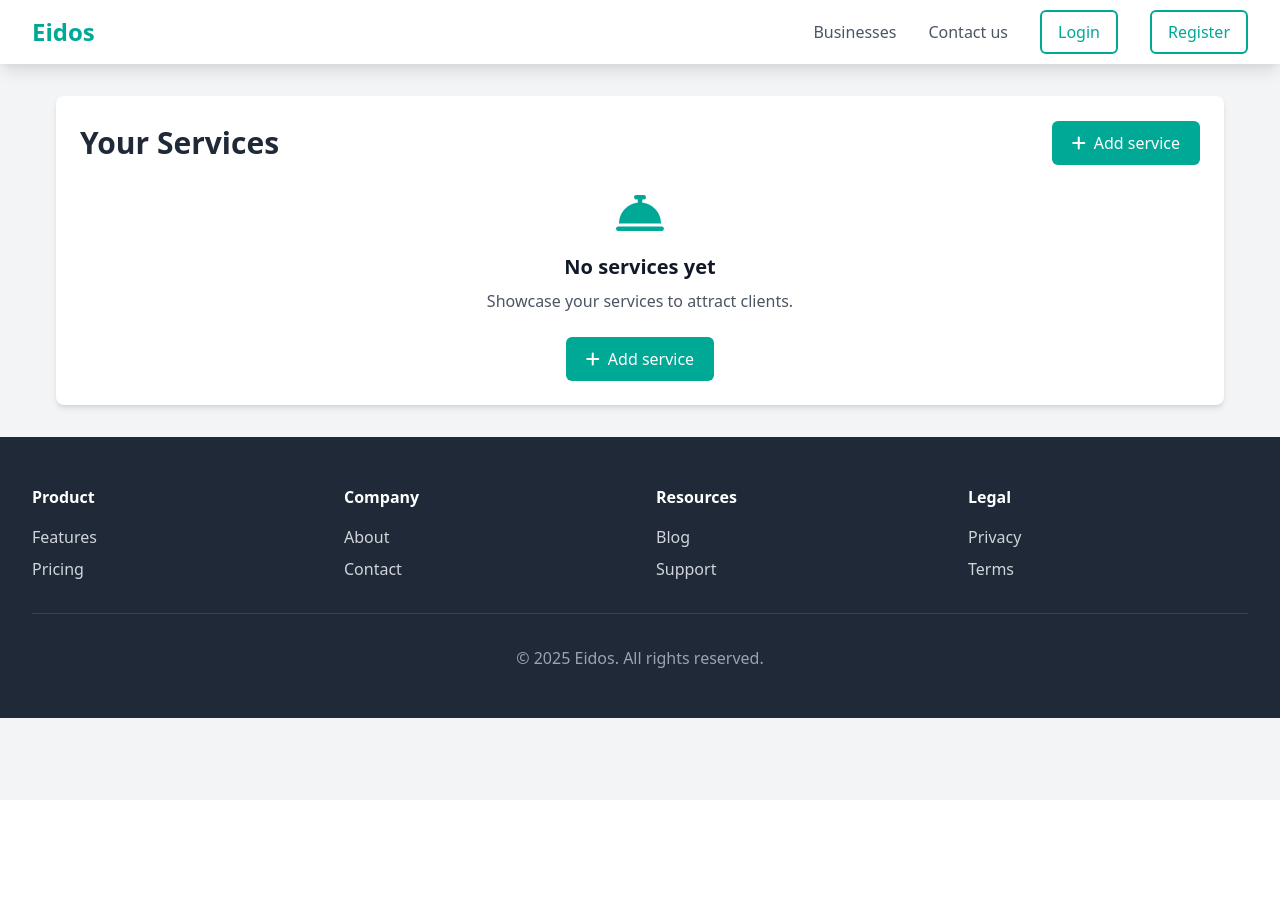
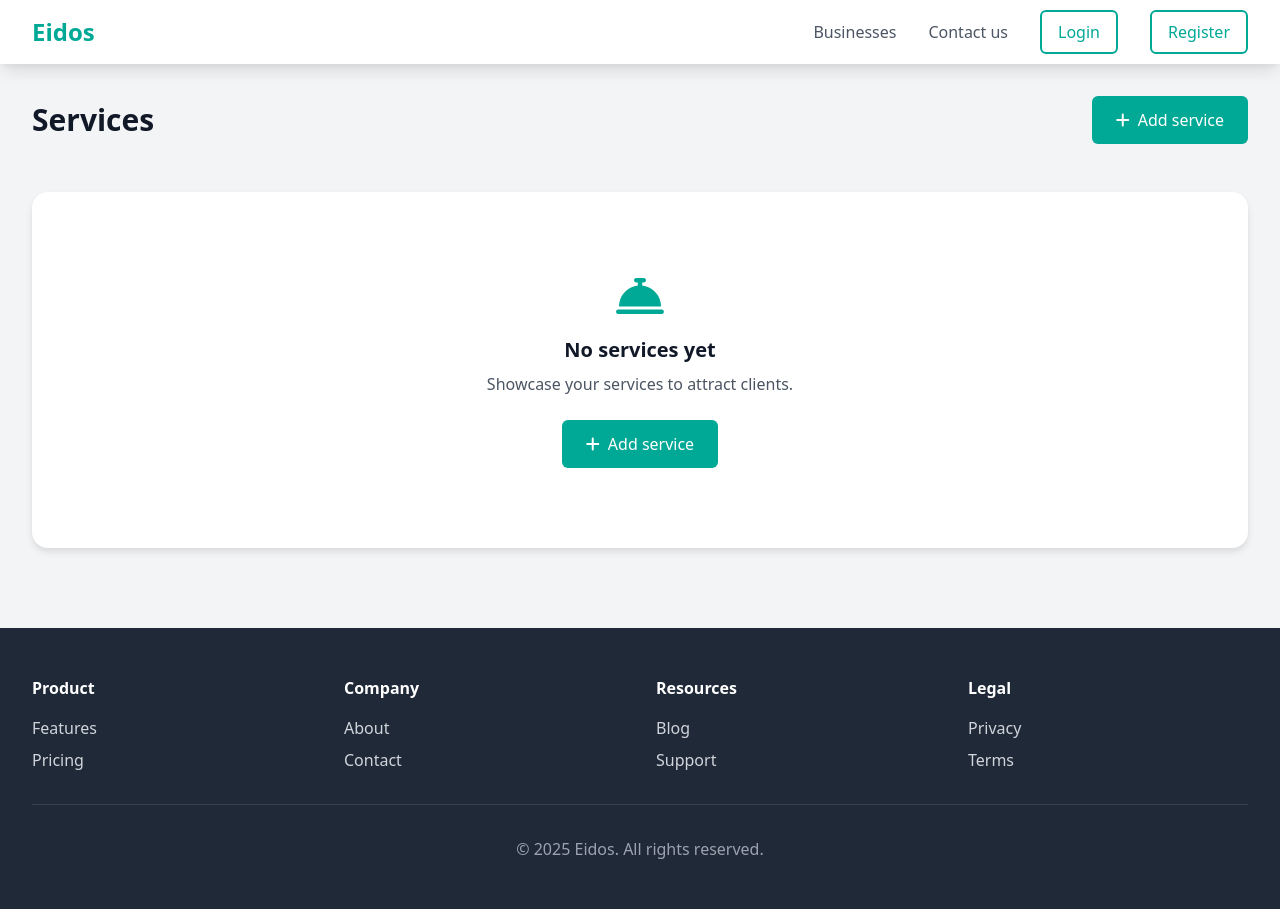
Before and after one commit to Bosnape/Eidos, a Django app: template business/templates/dashboard_services.html in a window 1280 px wide. Before the commit the page ends 718 px from the top, so only its background shows below. Run offline with Django 5.2, Linux system fonts and the light colour scheme; the template is opened without the code that fills it, so the values that code supplies are empty.

Commit message:
Changes in appearance

```diff
--- a/business/templates/dashboard_services.html
+++ b/business/templates/dashboard_services.html
@@ -7,6 +7,7 @@
         body {
             padding-top: 64px;
             background-color: #f3f4f6;
+            min-height: 100vh;
         }
         /* Service table styles */
         .services-container {
@@ -196,22 +197,42 @@
                 overflow-x: auto;
             }
         }
+
+        .empty-state {
+            background: white;
+            border-radius: 1rem;
+            box-shadow: 0 4px 6px rgba(0, 0, 0, 0.1);
+            padding: 5rem; /* Increased padding */
+            text-align: center;
+            margin: 3rem 0; /* Added margin */
+        }
+
+        .add-button {
+            padding: 0.75rem 1.5rem;
+            background-color: var(--primary-color);
+            color: white;
+            border-radius: 0.375rem;
+            font-weight: 500;
+            transition: background-color 0.2s;
+            display: inline-flex;
+            align-items: center;
+        }
     </style>
 {% endblock %}
 
 {% block body_class %}{% endblock %}
 
 {% block content %}
-    <div class="services-container">
-        <div class="content-card">
-            <div class="page-header">
-                <h1 class="page-title">Your Services</h1>
+    <div class="max-w-7xl mx-auto px-4 sm:px-6 lg:px-8 py-8">
+        <div class="flex justify-between items-center mb-8">
+            <h2 class="text-3xl font-bold text-gray-900">Services</h2>
             <a href="{% url 'add_service' %}" class="add-button">
-                    <i class="fas fa-plus"></i> Add service
+                <i class="fas fa-plus mr-2"></i>Add service
             </a>
         </div>
 
         {% if services %}
+            <div class="content-card">
                 <div class="overflow-x-auto">
                     <table class="service-table">
                         <thead>
@@ -250,16 +271,10 @@
                                     </div>
                                 </td>
                             </tr>
-                        {% empty %}
-                        <tr>
-                            <td colspan="5" class="empty-message">
-                                <p>There are no registered services yet.</p>
-                                <p class="mt-2">Click the "Add Service" button to create your first service.</p>
-                            </td>
-                        </tr>
                             {% endfor %}
                         </tbody>
                     </table>
+                </div>
             </div>
         {% else %}
             <div class="empty-state">
@@ -274,5 +289,4 @@
             </div>
         {% endif %}
     </div>
-    </div>
 {% endblock %}
```
Lines whose indentation alone changed are shown as unchanged.
